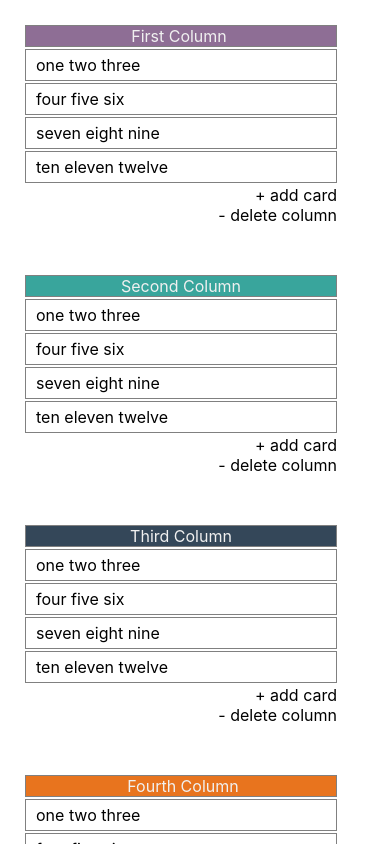
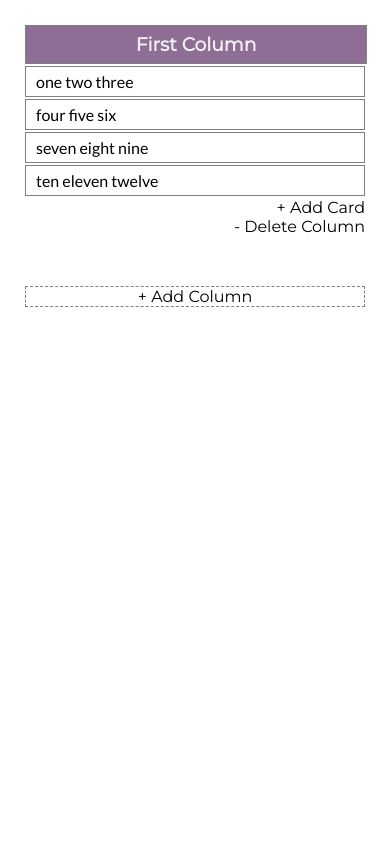
Before and after one commit to micahbales/react-kanban-board, a React (Create React App) app: page / in a window 390 px wide. Shown: the top 844 px of the page. Built offline with nearby package versions, Linux system fonts and the light colour scheme; the HTML template or start-up script is replaced by a standard one.

Commit message:
Refine Styles
Add fonts, position buttons, handle for mobile.

```diff
--- a/src/App.css
+++ b/src/App.css
@@ -1,27 +1,41 @@
-.app {
+@import url('https://fonts.googleapis.com/css?family=Montserrat|Lato');
+
+h1, h2, h3, h4, h5, h6, .column__title {
+  display: inline;
+  font-family: 'Montserrat', sans-serif;
+}
+
+.columns {
   display: flex;
   flex-wrap: wrap;
+  font-family: 'Lato', sans-serif;
 }
 
 .column {
-  display: flex;
   flex-wrap: wrap;
-  flex-basis: 25%;
+  flex-basis: 100%;
   justify-content: flex-end;
   margin: 25px;
+  min-width: 300px;
 }
 
 .column.add-column {
+  display: flex;
+  font-family: 'Montserrat', sans-serif;
   justify-content: center;
   width: 100%;
   border: 1px dashed gray;
   align-items: center;
   cursor: pointer;
+  max-height: 75px;
+  min-width: 300px;
 }
 
 .column__header {
   border: 1px solid gray;
+  padding-top: 7px;
   text-align: center;
+  height: 30px;
   width: 100%;
 }
 
@@ -35,11 +49,28 @@
   width: 100%;
 }
 
+.column__right-button, .column__left-button {
+  margin-top: 5px;
+}
+
+.column__right-button {
+  float: right;
+  margin-right: 5%;
+}
+
+.column__left-button {
+  float: left;
+  margin-left: 5%;
+}
+
+.column__add-card-button, .column__delete-column-button {
+  font-family: Montserrat, sans-serif;
+}
+
 .card {
   border: 1px solid gray;
   display: flex;
   justify-content: space-between;
-  min-width: 300px;
   padding: 5px;
   margin: 2px 0px;
   text-align: center;
@@ -61,6 +92,8 @@
 .text--white {color: #f0f0f0;}
 
 .hidden {display: none}
+
+.invisible {visibility: hidden}
 
 .modal {
   position: fixed;
@@ -103,3 +136,9 @@
   font-size: 28px;
   font-weight: bold;
 }
+
+@media (min-width: 700px) {
+  .column {
+    flex-basis: 25%;
+  }
+}
--- a/src/App.js
+++ b/src/App.js
@@ -51,27 +51,27 @@ class App extends React.Component {
         cards: this.defaultCards,
         title: 'First Column'
       },
-      {
-        id: 2,
-        order: 1,
-        headerColor: '#39A59C',
-        cards: this.defaultCards,
-        title: 'Second Column'
-      },
-      {
-        id: 1,
-        order: 2,
-        headerColor: '#344759',
-        cards: this.defaultCards,
-        title: 'Third Column'
-      },
-      {
-        id: 0,
-        order: 3,
-        headerColor: '#E8741E',
-        cards: this.defaultCards,
-        title: 'Fourth Column'
-      },
+      // {
+      //   id: 2,
+      //   order: 1,
+      //   headerColor: '#39A59C',
+      //   cards: this.defaultCards,
+      //   title: 'Second Column'
+      // },
+      // {
+      //   id: 1,
+      //   order: 2,
+      //   headerColor: '#344759',
+      //   cards: this.defaultCards,
+      //   title: 'Third Column'
+      // },
+      // {
+      //   id: 0,
+      //   order: 3,
+      //   headerColor: '#E8741E',
+      //   cards: this.defaultCards,
+      //   title: 'Fourth Column'
+      // },
     ],
     addCardState: {
       columnId: null
@@ -182,9 +182,10 @@ class App extends React.Component {
 
   handleDeleteCardModalOpen(e) {
     const columnId = Number(e.currentTarget
-      .parentElement.parentElement.parentElement
+        .parentElement.parentElement.parentElement.parentElement
         .getAttribute('data-column-id'));
-    const cardOrder = Number(e.currentTarget.parentElement.getAttribute('data-card-order'));
+    const cardOrder = Number(e.currentTarget
+        .parentElement.parentElement.getAttribute('data-card-order'));
     const state = Object.assign({}, this.state);
 
     state.deleteCardState.columnId = columnId;
@@ -339,6 +340,7 @@ class App extends React.Component {
           handleDeleteColumnModalClose={this.handleDeleteColumnModalClose}
           handleDeleteColumn={this.handleDeleteColumn}
         />
+        <div className='columns'>
           {
             map(sortBy(this.state.columns, 'order'), (column, i) => {
               return <Column
@@ -359,6 +361,7 @@ class App extends React.Component {
             + Add Column
           </div>
         </div>
+      </div>
     );
   }
 }
--- a/src/Column.js
+++ b/src/Column.js
@@ -6,17 +6,17 @@ import {getPosition, Position} from './Utils';
 function ColumnHeader(props) {
     const headerStyle = {backgroundColor: props.headerColor}
     const position = props.position;
-    const hideButtons = position === Position.ONLY ? 'hidden' : '';
+    const hideButtons = position === Position.ONLY ? 'invisible' : '';
     const hideLeftButton = !(position === Position.MIDDLE) &&
-            !(position === Position.LAST) ? 'hidden' : '';
+            !(position === Position.LAST) ? 'invisible' : '';
     const hideRightButton = !(position === Position.MIDDLE) &&
-            !(position === Position.FIRST) ? 'hidden' : '';
+            !(position === Position.FIRST) ? 'invisible' : '';
     return (
         <div className="column__header" style={headerStyle}>
-            <i className={`fas fa-chevron-left card__up-button
+            <i className={`fas fa-chevron-left column__left-button
                 ${hideButtons} ${hideLeftButton}`} onClick={props.handleMoveColumnLeft}></i>
-            <span className="column__title text--white">{props.title}</span>
-            <i className={`fas fa-chevron-right card__down-button
+            <h3 className="column__title text--white">{props.title}</h3>
+            <i className={`fas fa-chevron-right column__right-button
                 ${hideButtons} ${hideRightButton}`} onClick={props.handleMoveColumnRight}></i>
         </div>
     );
@@ -51,10 +51,10 @@ class Column extends React.Component {
                 }
               </div>
               <div className="column__add-card-button" onClick={this.props.handleAddCardModalOpen}>
-                + add card
+                + Add Card
               </div>
               <div className="column__delete-column-button" onClick={this.props.handleDeleteColumnModalOpen}>
-                - delete column
+                - Delete Column
               </div>
             </div>
           );
```
Lines whose indentation alone changed are shown as unchanged.
